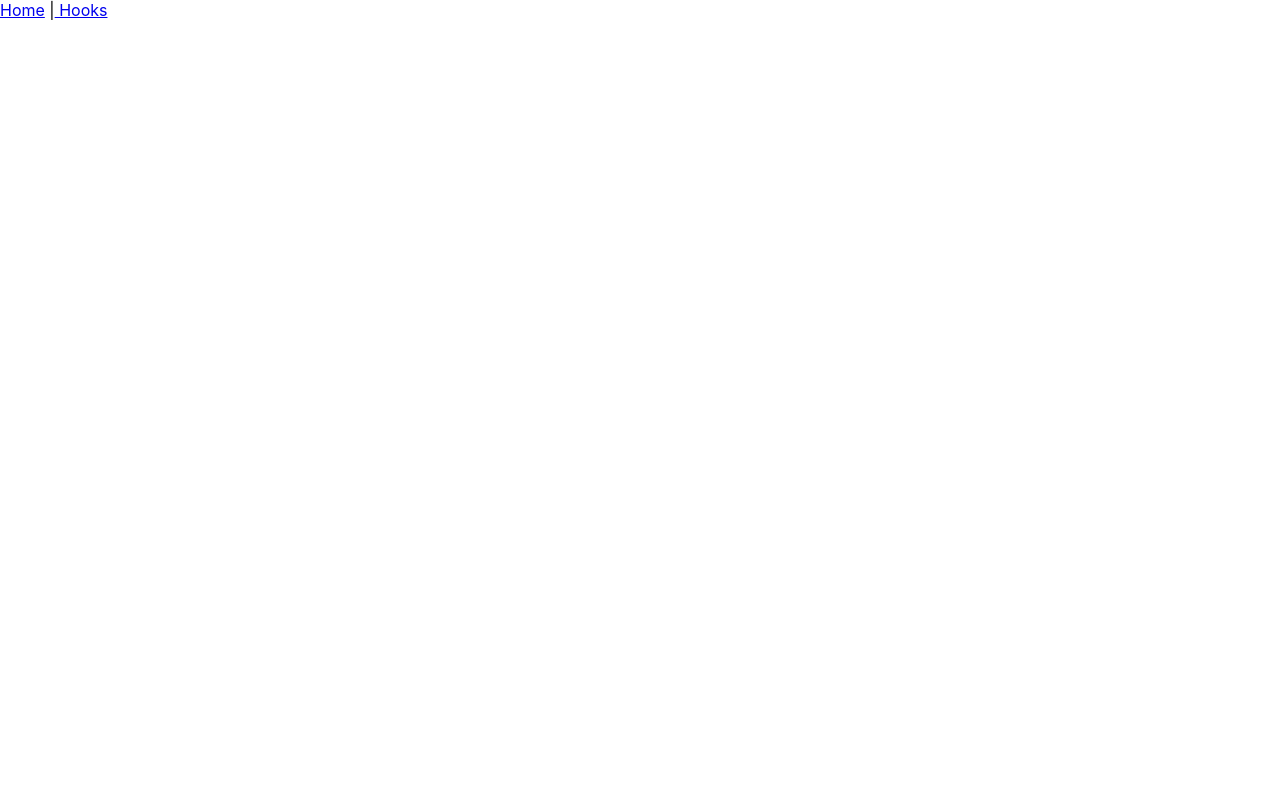
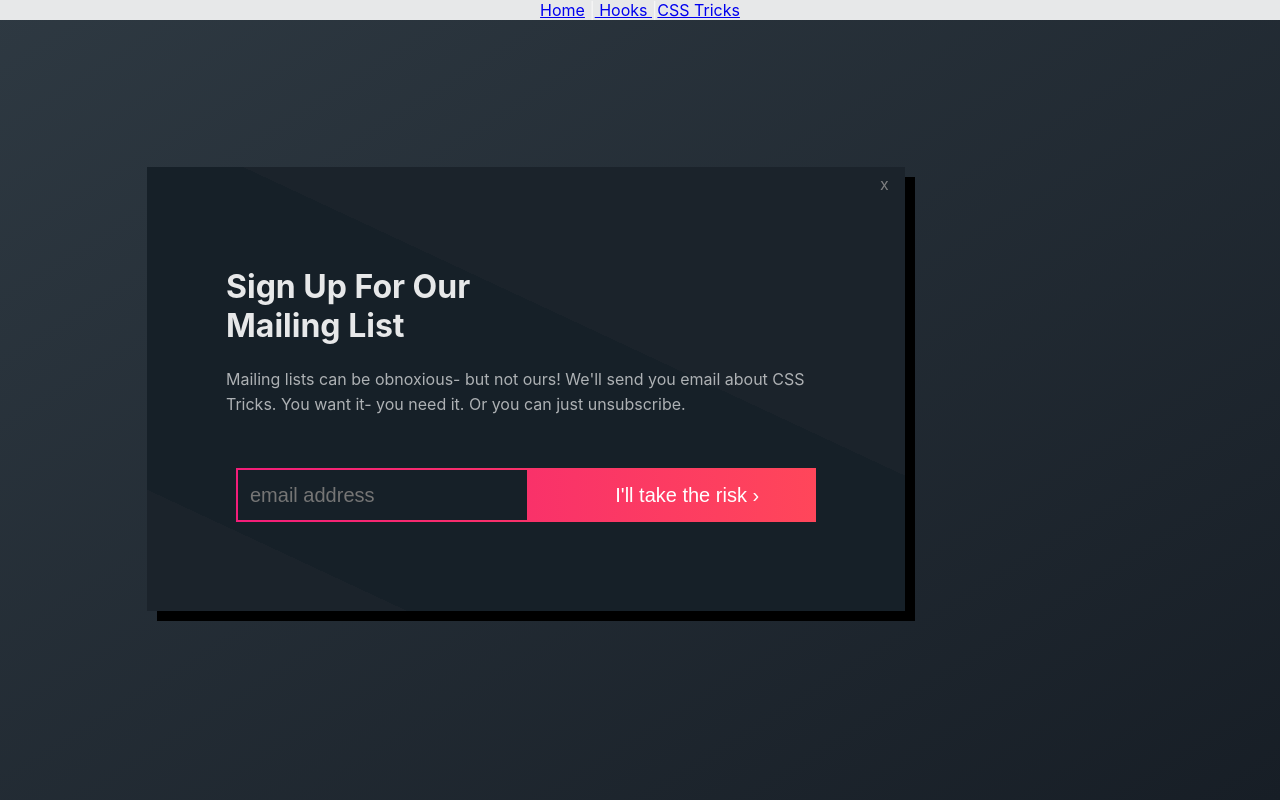
Before and after one commit to sarahdrew/react-bits-and-pieces, a React (Create React App) app: page /csstricks in a window 1280 px wide. Built offline with nearby package versions, Linux system fonts and the light colour scheme.

Commit message:
added CSS tricks and basic styling

```diff
--- a/src/App.js
+++ b/src/App.js
@@ -3,6 +3,7 @@
 import Nav from './Nav';
 import Hook from './Hook';
 import LandingPage from './LandingPage';
+import CSSTricks from './CSSTricks';
 
 function App() {
   return (
@@ -14,6 +15,7 @@
 
       <Route exact path='/hook' component={Hook} />
       <Route exact path='/' component={LandingPage} />
+      <Route exact path='/csstricks' component={CSSTricks} />
 
     </main>
   );
--- /dev/null
+++ b/src/CSSTricks.css
@@ -0,0 +1,135 @@
+body {
+    font-family: 'Nunito', sans-serif;
+    background-image: linear-gradient(to top left, #171e26, #2e3942);
+    background-repeat: no-repeat;
+    background-attachment: fixed;
+    color: #f7f7f7;
+  }
+
+.Nav{
+background-color: #e7e8e9;
+text-align: center;
+}
+
+  h1{
+    text-align: left;
+    width: 50%;
+    color: #e7e8e9;
+  }
+
+  #email{
+      font-size: 20px;
+      height: 50px;
+      width: 85%;
+      background: #162028;
+      padding-top: 0px;
+      border: 0;
+      font-family: 'Montserrat', sans-serif;
+      margin-top: -10px;
+      padding-bottom: 0px;
+  }
+  .email-form {
+    display: flex;
+    height: 50px;
+    padding: 2px;
+    margin: 10px;
+    margin-top: 50px;
+    font-family: 'Nunito', sans-serif;
+    background: linear-gradient(to right,#f31d79, #ff465a);
+  }
+
+  .close{
+    position: absolute;
+    right: -7px;
+    top: 7px;
+    width: 32px;
+    height-top: 32px;
+    color: #7e7f81;
+  }
+
+  .close:hover{
+    color: #f31d79;
+    font-size: 20px;
+    cursor: pointer;
+  }
+
+
+  .pop-out{
+    position: absolute;
+    background: linear-gradient(25deg, #1b232b 110px,
+      #162028 110px, #162028 443px,
+      #1b232b 443px );
+    width:600px;
+    margin: 147px;
+    padding: 79px;
+    box-shadow: 10px 10px black;
+    z-index: 1;
+    display: normal;
+  }
+
+  section{
+   color: #ffffffa6;
+    line-height: 1.6;
+  }
+
+  #submit-button {
+      margin-left: 45px;
+      font-size: 20px;
+      height: auto;
+      width: 40%;
+      border: none;
+      color: white;
+      background: none;
+      font-family: 'Montserrat', sans-serif;
+      cursor: pointer;
+  }
+
+  #submit-button:hover {
+    font-size: 25px;
+  }
+
+  .input-icon{
+    position: absolute;
+    left: 3px;
+  }
+
+  .input-wrapper{
+    position: relative;
+    background: #162028;
+    padding: 10px;
+  }
+
+  input, select, textarea{
+    color: white;
+    height: 30px;
+    background: #162028;
+  }
+
+  textarea:focus, input:focus {
+    color: white;
+    background: #162028;
+  }
+
+  textarea:active {
+    background: #162028;
+  }
+
+
+  .submit-window {
+      display: none;
+      position: absolute;
+      background: linear-gradient(25deg, #1b232b 110px, #162028 110px, #162028 443px, #1b232b 443px);
+      width: 600px;
+      margin: 144px;
+      padding: 118px;
+      height: 296px;
+      width: 551px;
+      z-index: 1;
+      text-align: center;
+      font-size: 20px;
+      font-family: 'Nunito', sans-serif;
+  }
+
+  .thanks{
+    font-size: 25px;
+  }
--- /dev/null
+++ b/src/CSSTricks.js
@@ -0,0 +1,51 @@
+//converting file from jQuery/html
+
+import React from 'react';
+import './CSSTricks.css';
+
+export default function CSSTricks() {
+    //     $('#submit-button').on("click", function (event) {
+    //         event.preventDefault();
+    //         let email = $("#email").val();
+    //         if (email == "") {
+    //             alert("Please enter email address")
+    //         }
+    //         else {
+    //             $(".submit-window").show();
+    //         }
+    //     })
+    // }
+
+    return (
+        <div className="background">
+            <div className="pop-out">
+                <h1>Sign Up For Our Mailing List</h1>
+                <div className="close" id="window-close">
+                    x
+          </div>
+
+                <section className="explanation">
+                    <div className="diagonal-stripe">   </div>
+                    Mailing lists can be obnoxious- but not ours! We'll send you email about CSS Tricks. You want it- you need it. Or you can just unsubscribe.
+        </section>
+
+                <form className="email-form" id="gradient-form">
+                    <div className="input-wrapper">
+                        <label for="email" className="fa fa-envelope" />
+                        <input type="text" id="email" name="email address" className="fa" placeholder="email address" />
+
+                    </div>
+                    <button onClick="submitForm()" type="submit" id="submit-button">I'll take the risk › </button>
+                </form>
+
+
+                <div className="submit-window" id="submit-window">
+                    <p className="thanks"> Thanks, you're on the list!</p>
+                    <p>You (probably) won't regret this.</p>
+                </div>
+
+            </div>
+        </div>
+
+    )
+}
--- a/src/Nav.js
+++ b/src/Nav.js
@@ -1,5 +1,6 @@
 import React, { Component } from "react";
 import { Link } from "react-router-dom";
+
 
 
 export default class Nav extends Component {
@@ -8,7 +9,8 @@
             <div className="Nav">
 
                 <div className="links">< Link to="/" > Home</Link > |
-                        <Link to="/hook"> Hooks </Link>
+                        <Link to="/hook"> Hooks </Link> |
+                        <Link to='/csstricks'>CSS Tricks </Link>
 
                 </div>
             </div>
```
Also changed, not shown: 1 other file (tests, documents, lock files or other folders).
